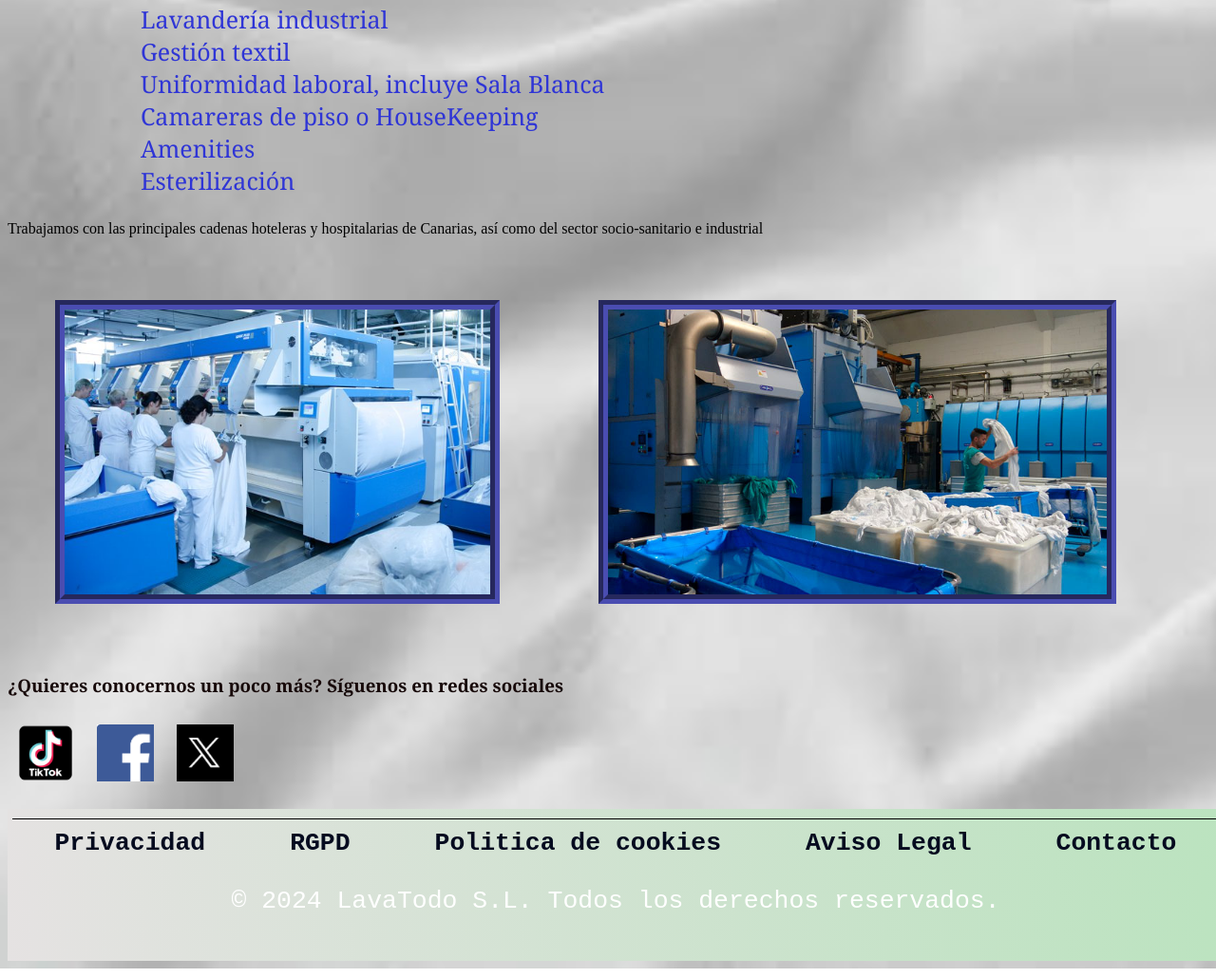
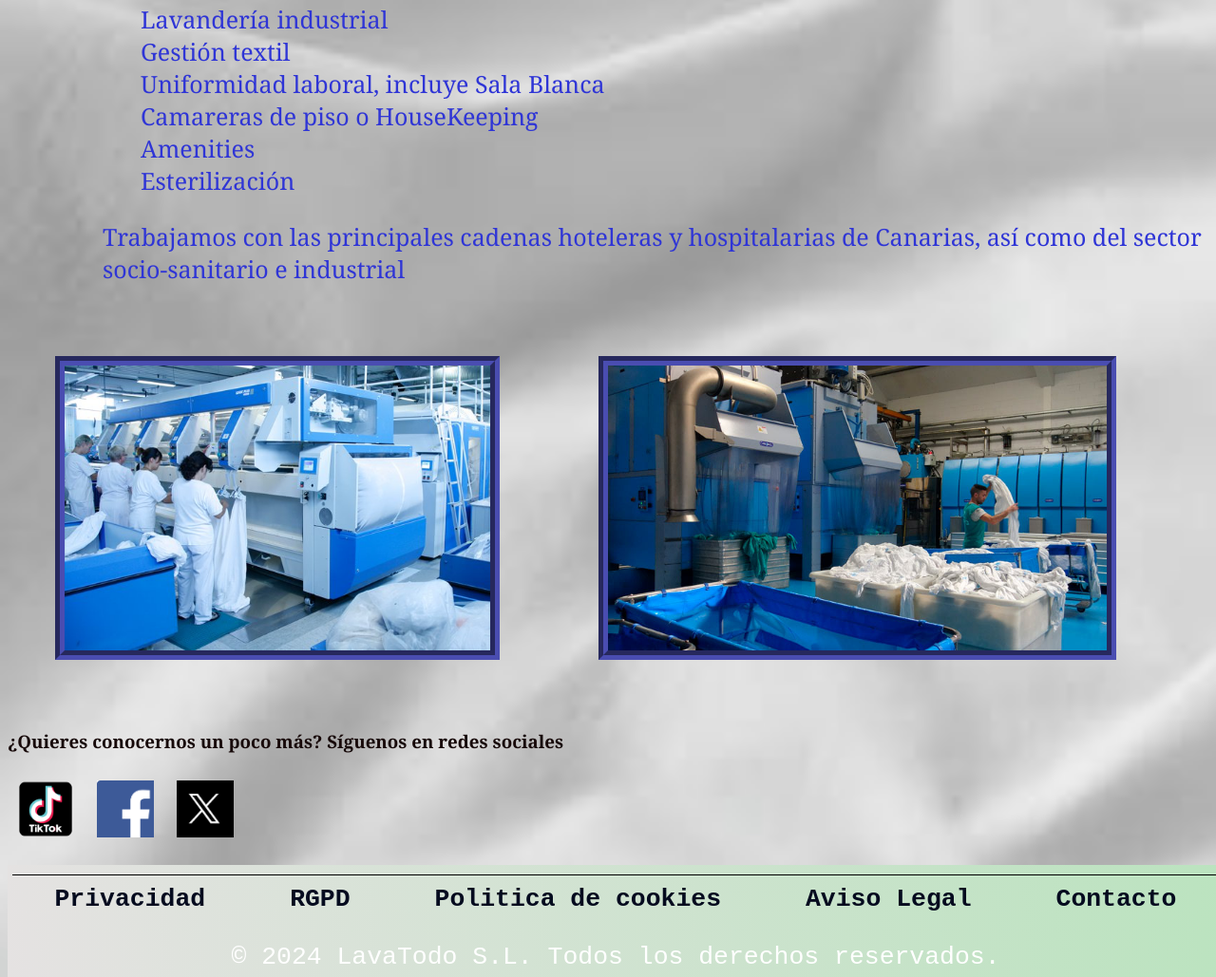
Before and after one commit to GabrielBenPrz/miLavanderiaSL, a plain HTML site: page about/about.html in a window 1280 px wide. Shown: the part 966-1995 px from the top of the page at 95% size. Drawn offline with Linux system fonts and the light colour scheme.

Commit message:
DONE3MODIFICADAROMINA

```diff
--- a/about/about.html
+++ b/about/about.html
@@ -45,7 +45,7 @@ Dentro de un marco de excelencia en el servicio de Lavandería contamos con las
 <li>Esterilización</li>
 </ul>
 
-<p>
+<p class="lineasdenegocio">
 Trabajamos con las principales cadenas hoteleras y hospitalarias de Canarias, así como del sector socio-sanitario e
 industrial
 </p>
```
